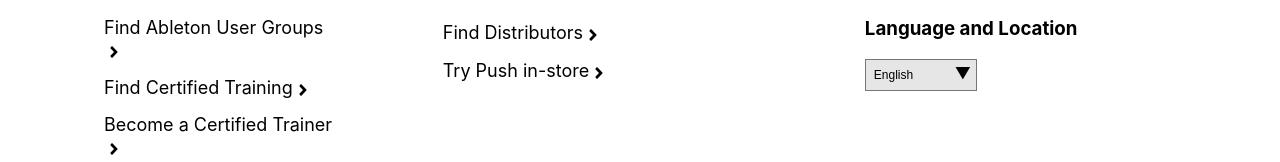
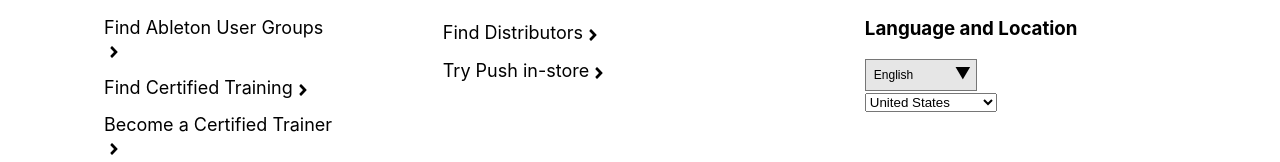
Before and after one commit to afiatamanna06/ableton, a React (Create React App) app: page / in a window 1280 px wide. Shown: the part 7970-8132 px from the top of the page. Built offline with nearby package versions, Linux system fonts and the light colour scheme.

Commit message:
Add location selection

```diff
--- a/src/components/Footer.css
+++ b/src/components/Footer.css
@@ -103,3 +103,7 @@ li{
     -moz-appearance: none;
     appearance: none;
 }
+
+.inline-items{
+    display: inline;
+}
--- a/src/components/Footer.js
+++ b/src/components/Footer.js
@@ -59,7 +59,7 @@ const Footer = () => {
                <div>
                    <ul className='items'>
                         <li><h3>Language and Location</h3></li>
-                        <li>
+                        <li className='inline-items'>
                             <div className='language-select'>
                                 <select className='languages'>
                                     <option id='english' selected>English</option>
@@ -67,6 +67,14 @@ const Footer = () => {
                                     <option id='francais'>Français</option>
                                     <option id='japanese'>日本語</option>
                                     <option id='chinese'>简体中文</option>
+                                </select>
+                            </div>
+                            <div className='country-select'>
+                                <select className='countries'>
+                                    <optgroup label='Common Countries'>
+                                        <option>United States</option>
+                                        <option>United Kingdom</option>
+                                    </optgroup>
                                 </select>
                             </div>
                         </li>
```
